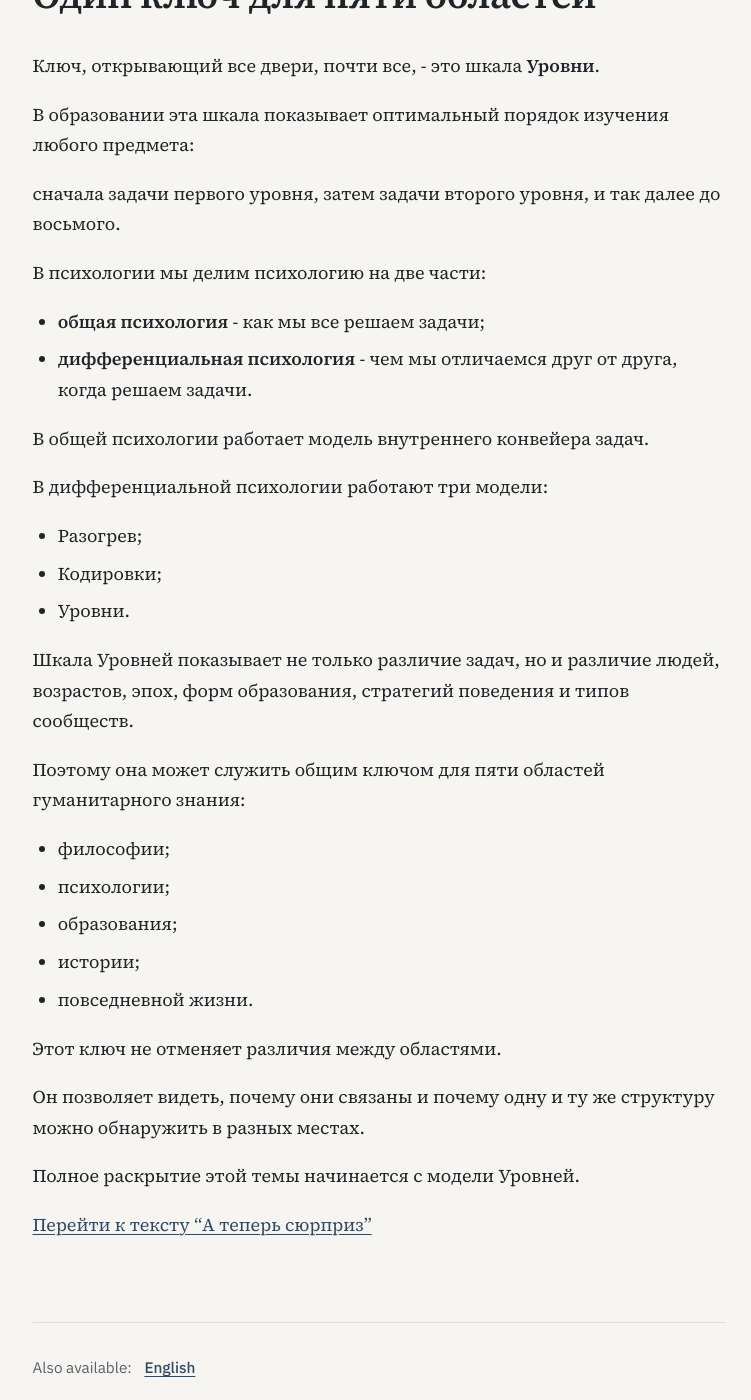
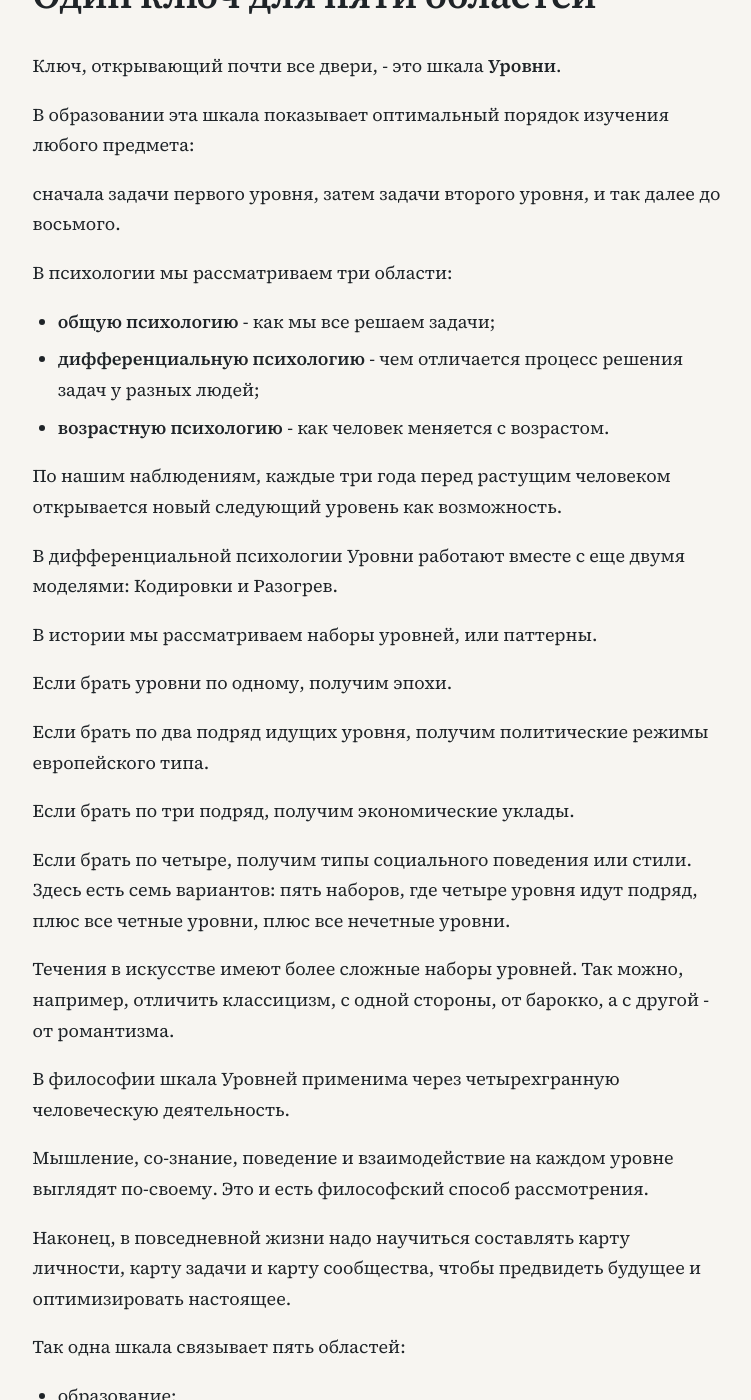
Before and after one commit to jfeldman777/books, a Jekyll site: the page built from 22_one_key_five_domains_ru.md, in a window 1280 px wide and 1400 px high, scrolled down 218 px. Shown: the whole window, without its empty margins (261-1012 px from the left). Built offline with Jekyll 4.4.1, drawn with Linux system fonts in a browser that asks for light colours; our own code applies the rules of GitHub Pages for plain Markdown files; some of the changed text lies outside the part shown.

Commit message:
Expand one key for five domains

```diff
--- a/22_one_key_five_domains_ru.md
+++ b/22_one_key_five_domains_ru.md
@@ -1,33 +1,46 @@
 # Один ключ для пяти областей
 
-Ключ, открывающий все двери, почти все, - это шкала **Уровни**.
+Ключ, открывающий почти все двери, - это шкала **Уровни**.
 
 В образовании эта шкала показывает оптимальный порядок изучения любого предмета:
 
 сначала задачи первого уровня, затем задачи второго уровня, и так далее до восьмого.
 
-В психологии мы делим психологию на две части:
+В психологии мы рассматриваем три области:
 
-- **общая психология** - как мы все решаем задачи;
-- **дифференциальная психология** - чем мы отличаемся друг от друга, когда решаем задачи.
+- **общую психологию** - как мы все решаем задачи;
+- **дифференциальную психологию** - чем отличается процесс решения задач у разных людей;
+- **возрастную психологию** - как человек меняется с возрастом.
 
-В общей психологии работает модель внутреннего конвейера задач.
+По нашим наблюдениям, каждые три года перед растущим человеком открывается новый следующий уровень как возможность.
 
-В дифференциальной психологии работают три модели:
+В дифференциальной психологии Уровни работают вместе с еще двумя моделями: Кодировки и Разогрев.
 
-- Разогрев;
-- Кодировки;
-- Уровни.
+В истории мы рассматриваем наборы уровней, или паттерны.
 
-Шкала Уровней показывает не только различие задач, но и различие людей, возрастов, эпох, форм образования, стратегий поведения и типов сообществ.
+Если брать уровни по одному, получим эпохи.
 
-Поэтому она может служить общим ключом для пяти областей гуманитарного знания:
+Если брать по два подряд идущих уровня, получим политические режимы европейского типа.
 
-- философии;
-- психологии;
-- образования;
-- истории;
-- повседневной жизни.
+Если брать по три подряд, получим экономические уклады.
+
+Если брать по четыре, получим типы социального поведения или стили. Здесь есть семь вариантов: пять наборов, где четыре уровня идут подряд, плюс все четные уровни, плюс все нечетные уровни.
+
+Течения в искусстве имеют более сложные наборы уровней. Так можно, например, отличить классицизм, с одной стороны, от барокко, а с другой - от романтизма.
+
+В философии шкала Уровней применима через четырехгранную человеческую деятельность.
+
+Мышление, со-знание, поведение и взаимодействие на каждом уровне выглядят по-своему. Это и есть философский способ рассмотрения.
+
+Наконец, в повседневной жизни надо научиться составлять карту личности, карту задачи и карту сообщества, чтобы предвидеть будущее и оптимизировать настоящее.
+
+Так одна шкала связывает пять областей:
+
+- образование;
+- психологию;
+- историю;
+- философию;
+- повседневную жизнь.
 
 Этот ключ не отменяет различия между областями.
 
```
Also changed, not shown: 22_one_key_five_domains_en.md (+26 -13 lines).
